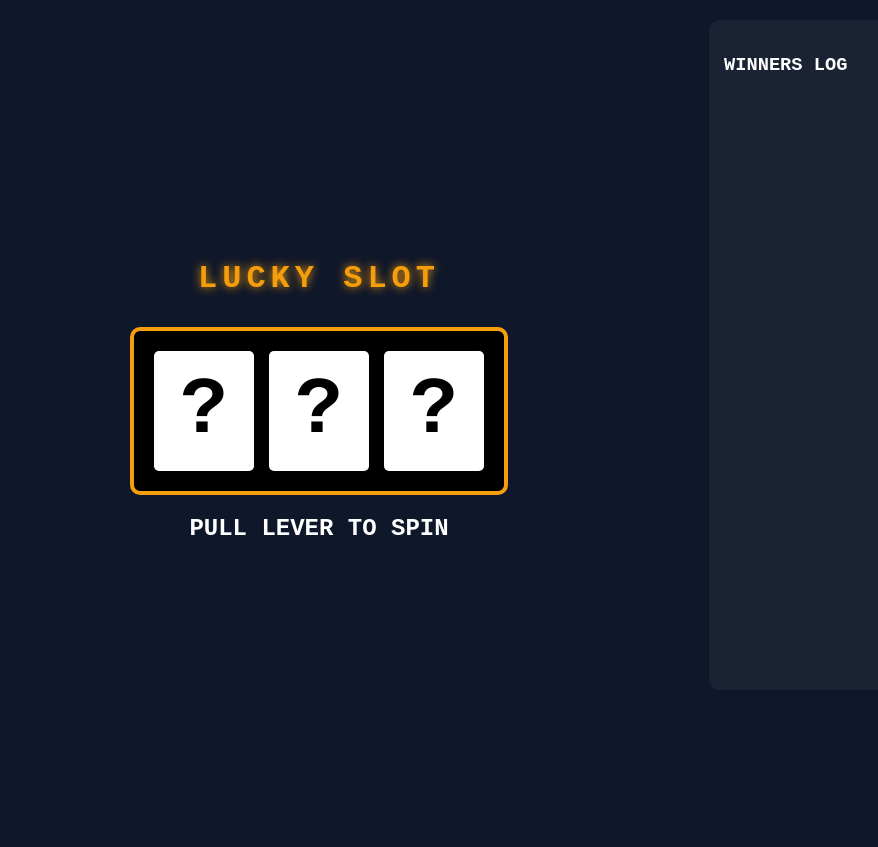
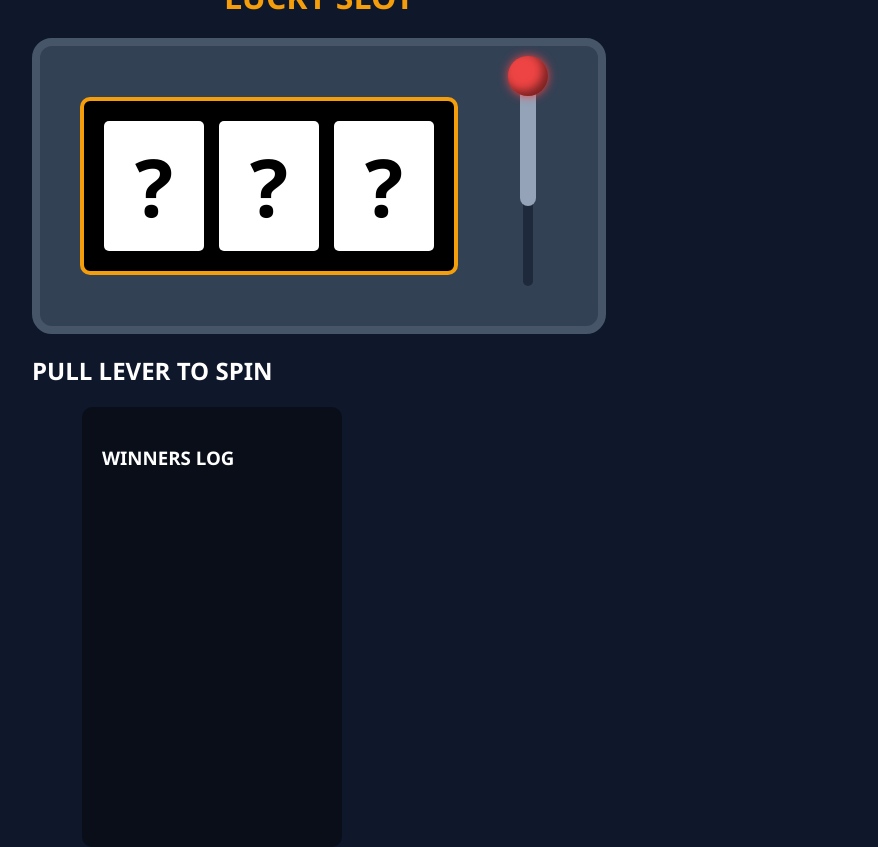
Before and after one commit to NMits2404/My-Lucky-Draw, a plain HTML site: page index.html in a window 1280 px wide. Shown: the whole page, without its empty margins (321-1199 px from the left). Before the commit the page ends 800 px from the top, so only its background shows below. Drawn offline with Linux system fonts and the light colour scheme.

Commit message:
Update style.css

```diff
--- a/style.css
+++ b/style.css
@@ -1,32 +1,30 @@
 :root {
     --gold: #f59e0b;
-    --neon-blue: #3b82f6;
     --bg: #0f172a;
+    --red: #ef4444;
 }
 
 body {
     background-color: var(--bg);
     color: white;
-    font-family: 'Courier New', Courier, monospace;
+    font-family: 'Segoe UI', Tahoma, Geneva, Verdana, sans-serif;
     display: flex;
     justify-content: center;
     align-items: center;
     height: 100vh;
     margin: 0;
+    overflow: hidden;
 }
 
-.casino-container { text-align: center; }
-
-.title { color: var(--gold); letter-spacing: 5px; margin-bottom: 30px; text-shadow: 0 0 10px var(--gold); }
-
-/* SLOT MACHINE VISUALS */
-.slot-machine {
-    background: linear-gradient(180deg, #334155 0%, #1e293b 100%);
-    padding: 30px;
-    border: 10px solid #475569;
+.machine-body {
+    display: flex;
+    align-items: center;
+    gap: 40px;
+    background: #334155;
+    padding: 40px;
     border-radius: 20px;
-    box-shadow: 0 20px 50px rgba(0,0,0,0.5);
-    display: inline-block;
+    border: 8px solid #475569;
+    position: relative;
 }
 
 .slot-window {
@@ -40,7 +38,7 @@ body {
 
 .reel {
     width: 100px;
-    height: 120px;
+    height: 130px;
     background: #fff;
     border-radius: 5px;
     display: flex;
@@ -49,39 +47,51 @@ body {
     overflow: hidden;
 }
 
-.number {
-    font-size: 80px;
-    font-weight: bold;
-    color: #000;
+.number { font-size: 80px; font-weight: bold; color: #000; }
+
+/* LEVER STYLES */
+.lever-system {
+    position: relative;
+    width: 60px;
+    height: 200px;
 }
 
-/* BUTTON */
-button {
-    margin-top: 40px;
-    padding: 20px 50px;
-    font-size: 24px;
-    font-weight: bold;
-    background: #ef4444;
-    color: white;
-    border: none;
-    border-radius: 10px;
-    cursor: pointer;
-    box-shadow: 0 8px 0 #991b1b;
-    transition: 0.1s;
+.lever-track {
+    position: absolute;
+    left: 25px;
+    width: 10px;
+    height: 100%;
+    background: #1e293b;
+    border-radius: 5px;
 }
 
-button:active { transform: translateY(4px); box-shadow: 0 4px 0 #991b1b; }
-button:disabled { background: #475569; box-shadow: none; cursor: not-allowed; }
+.lever-arm {
+    position: absolute;
+    left: 22px;
+    top: 0;
+    width: 16px;
+    height: 120px;
+    background: #94a3b8;
+    border-radius: 8px;
+    transform-origin: bottom center;
+    transition: transform 0.1s ease-out;
+    cursor: grab;
+    z-index: 5;
+}
 
-/* SIDEBAR */
-.winners-sidebar {
-    position: fixed;
-    right: 20px;
-    top: 20px;
-    width: 200px;
-    background: rgba(255,255,255,0.05);
-    padding: 15px;
-    border-radius: 10px;
-    height: 80vh;
-    overflow-y: auto;
+.lever-ball {
+    position: absolute;
+    top: -30px;
+    left: -12px;
+    width: 40px;
+    height: 40px;
+    background: var(--red);
+    border-radius: 50%;
+    box-shadow: inset -5px -5px 10px rgba(0,0,0,0.5), 0 0 10px var(--red);
 }
+
+.lever-arm:active { cursor: grabbing; }
+
+/* SIDEBAR & TITLE */
+.title { color: var(--gold); text-align: center; margin-bottom: 20px; }
+.winners-sidebar { width: 220px; background: rgba(0,0,0,0.4); padding: 20px; border-radius: 10px; margin-left: 50px; height: 400px; overflow-y: auto; }
```
